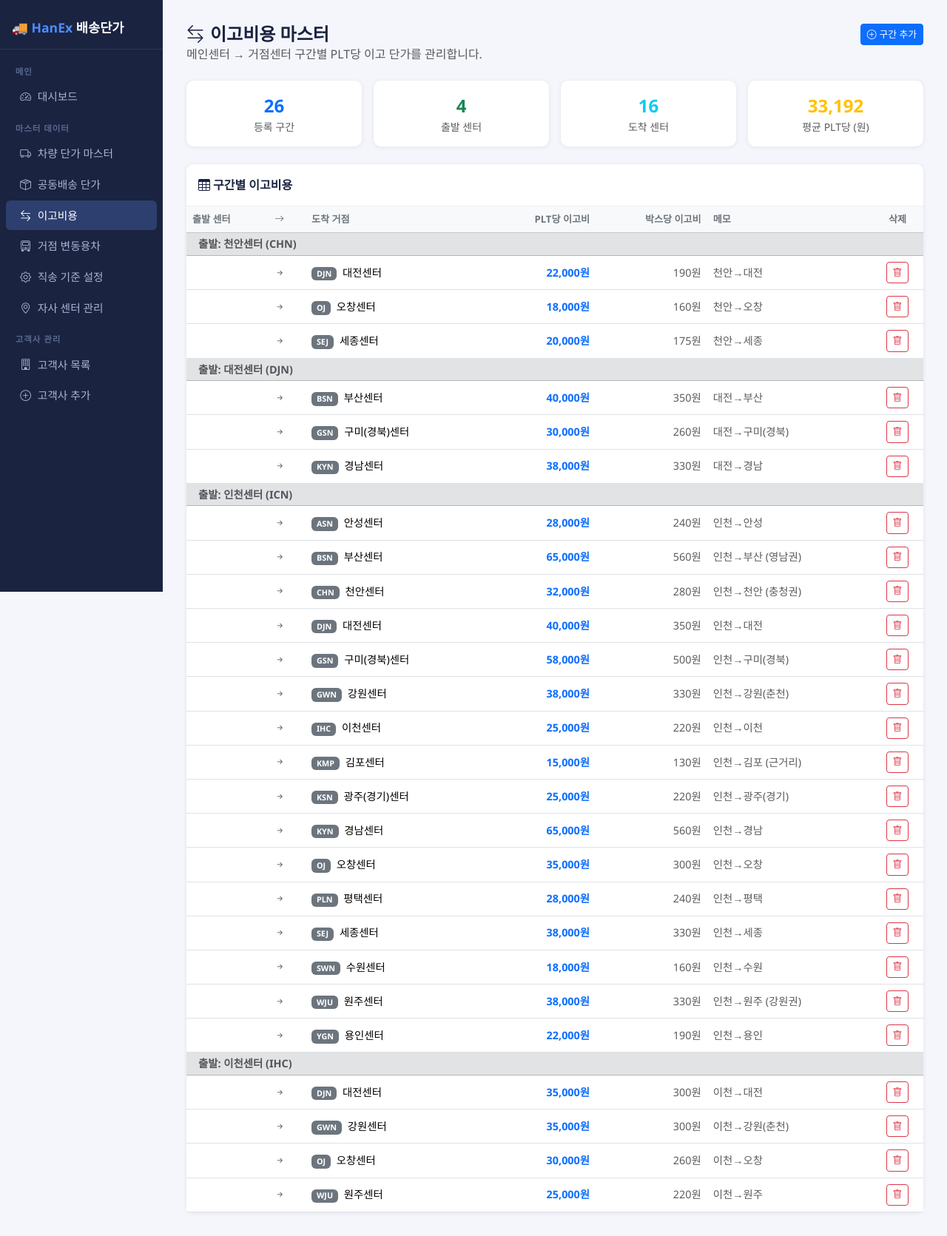
After one commit to sangjin94/hanex_deliverycost, a Flask app: page /masters/transfer in a window 1280 px wide. The commit adds this page. Shown: the whole page at 74% size. Run offline with Flask 3, Linux system fonts and the light colour scheme.

Commit message:
feat: 이고비용 + 거점 변동용차 마스터 추가
- TransferRate 모델: 메인센터→거점센터 PLT당/박스당 이고비 (26개 구간 기본값)
- HubVehicleRate 모델: 거점센터 × 배송지구 × 차량종류 → 1회 운행단가 (98건 기본값)
  - 강원(춘천/강릉/속초 등), 원주, 부산, 경남, 구미, 대전, 오창 권역
- /masters/transfer: 이고비 구간 관리 (추가/삭제, 출발센터별 그룹뷰)
- /masters/hub-vehicle: 변동용차 단가 관리 (센터탭별 지구×차량 매트릭스)
- 사이드바에 이고비용, 거점변동용차 메뉴 추가

Co-Authored-By: Claude Sonnet 4.6 <noreply@anthropic.com>

```diff
--- a/app.py
+++ b/app.py
@@ -11,7 +11,8 @@ from flask import (
 from models import (
     db, Customer, VehicleRate, VehicleCapacity, SurchargeRule,
     JointDeliveryRate, SystemConfig, ProductMaster, StoreMaster,
-    ShippingHistory, CalculationResult, OurCenter
+    ShippingHistory, CalculationResult, OurCenter,
+    TransferRate, HubVehicleRate
 )
 from calculator import (
     calculate_from_history, summarize_results,
@@ -970,8 +971,174 @@ def _seed_centers():
         db.session.commit()
 
 
+# ── 이고비용 기본 데이터 (메인센터 → 거점센터, PLT당) ────────────────────────
+# 거리 기준: 근거리(~100km) 20,000 / 중거리(~200km) 35,000 / 원거리(200km+) 60,000
+INITIAL_TRANSFER_RATES = [
+    # (from, to, plt단가, box단가, 메모)
+    ('ICN', 'KMP',  15000, 130, '인천→김포 (근거리)'),
+    ('ICN', 'SWN',  18000, 160, '인천→수원'),
+    ('ICN', 'YGN',  22000, 190, '인천→용인'),
+    ('ICN', 'IHC',  25000, 220, '인천→이천'),
+    ('ICN', 'KSN',  25000, 220, '인천→광주(경기)'),
+    ('ICN', 'ASN',  28000, 240, '인천→안성'),
+    ('ICN', 'PLN',  28000, 240, '인천→평택'),
+    ('ICN', 'WJU',  38000, 330, '인천→원주 (강원권)'),
+    ('ICN', 'GWN',  38000, 330, '인천→강원(춘천)'),
+    ('ICN', 'CHN',  32000, 280, '인천→천안 (충청권)'),
+    ('ICN', 'OJ',   35000, 300, '인천→오창'),
+    ('ICN', 'SEJ',  38000, 330, '인천→세종'),
+    ('ICN', 'DJN',  40000, 350, '인천→대전'),
+    ('ICN', 'BSN',  65000, 560, '인천→부산 (영남권)'),
+    ('ICN', 'KYN',  65000, 560, '인천→경남'),
+    ('ICN', 'GSN',  58000, 500, '인천→구미(경북)'),
+    # 이천 기준 (수도권 동부 메인)
+    ('IHC', 'WJU',  25000, 220, '이천→원주'),
+    ('IHC', 'GWN',  35000, 300, '이천→강원(춘천)'),
+    ('IHC', 'OJ',   30000, 260, '이천→오창'),
+    ('IHC', 'DJN',  35000, 300, '이천→대전'),
+    # 천안 기준 (충청 메인)
+    ('CHN', 'OJ',   18000, 160, '천안→오창'),
+    ('CHN', 'SEJ',  20000, 175, '천안→세종'),
+    ('CHN', 'DJN',  22000, 190, '천안→대전'),
+    # 대전 기준 (충청 거점→영남)
+    ('DJN', 'BSN',  40000, 350, '대전→부산'),
+    ('DJN', 'KYN',  38000, 330, '대전→경남'),
+    ('DJN', 'GSN',  30000, 260, '대전→구미(경북)'),
+]
+
+# ── 거점 변동용차 기본 데이터 ─────────────────────────────────────────────────
+# 차량: 1톤 / 2.5톤 / 5톤 (변동용차 주력 사이즈)
+# 지구별 1회 왕복 단가 (배송 건수·거리 고려한 적정 금액)
+INITIAL_HUB_VEHICLE_RATES = [
+    # (센터코드, 배송지구, 차량종류, 단가)
+    # ── 강원센터 (춘천 기준) ──
+    ('GWN', '춘천시',  '1톤',   85000),
+    ('GWN', '춘천시',  '2.5톤', 160000),
+    ('GWN', '춘천시',  '5톤',   300000),
+    ('GWN', '화천군',  '1톤',   110000),
+    ('GWN', '화천군',  '2.5톤', 200000),
+    ('GWN', '화천군',  '5톤',   380000),
+    ('GWN', '양구군',  '1톤',   120000),
+    ('GWN', '양구군',  '2.5톤', 210000),
+    ('GWN', '인제군',  '1톤',   140000),
+    ('GWN', '인제군',  '2.5톤', 240000),
+    ('GWN', '홍천군',  '1톤',   100000),
+    ('GWN', '홍천군',  '2.5톤', 185000),
+    ('GWN', '속초시',  '1톤',   160000),
+    ('GWN', '속초시',  '2.5톤', 290000),
+    ('GWN', '속초시',  '5톤',   550000),
+    ('GWN', '강릉시',  '1톤',   200000),
+    ('GWN', '강릉시',  '2.5톤', 360000),
+    ('GWN', '강릉시',  '5톤',   680000),
+    ('GWN', '고성군',  '1톤',   180000),
+    ('GWN', '고성군',  '2.5톤', 320000),
+    # ── 원주센터 ──
+    ('WJU', '원주시',  '1톤',   80000),
+    ('WJU', '원주시',  '2.5톤', 150000),
+    ('WJU', '원주시',  '5톤',   280000),
+    ('WJU', '횡성군',  '1톤',   110000),
+    ('WJU', '횡성군',  '2.5톤', 200000),
+    ('WJU', '영월군',  '1톤',   140000),
+    ('WJU', '영월군',  '2.5톤', 250000),
+    ('WJU', '평창군',  '1톤',   130000),
+    ('WJU', '평창군',  '2.5톤', 230000),
+    ('WJU', '정선군',  '1톤',   160000),
+    ('WJU', '정선군',  '2.5톤', 280000),
+    ('WJU', '태백시',  '1톤',   200000),
+    ('WJU', '태백시',  '2.5톤', 350000),
+    ('WJU', '삼척시',  '1톤',   230000),
+    ('WJU', '삼척시',  '2.5톤', 400000),
+    # ── 부산센터 ──
+    ('BSN', '부산 동부',  '1톤',   90000),
+    ('BSN', '부산 동부',  '2.5톤', 170000),
+    ('BSN', '부산 동부',  '5톤',   320000),
+    ('BSN', '부산 서부',  '1톤',   85000),
+    ('BSN', '부산 서부',  '2.5톤', 160000),
+    ('BSN', '부산 서부',  '5톤',   300000),
+    ('BSN', '부산 북부',  '1톤',   95000),
+    ('BSN', '부산 북부',  '2.5톤', 175000),
+    ('BSN', '김해시',     '1톤',   100000),
+    ('BSN', '김해시',     '2.5톤', 185000),
+    ('BSN', '김해시',     '5톤',   350000),
+    ('BSN', '양산시',     '1톤',   110000),
+    ('BSN', '양산시',     '2.5톤', 200000),
+    # ── 경남센터 (함안) ──
+    ('KYN', '함안군',  '1톤',   80000),
+    ('KYN', '함안군',  '2.5톤', 150000),
+    ('KYN', '창원시',  '1톤',   100000),
+    ('KYN', '창원시',  '2.5톤', 185000),
+    ('KYN', '창원시',  '5톤',   350000),
+    ('KYN', '진주시',  '1톤',   120000),
+    ('KYN', '진주시',  '2.5톤', 220000),
+    ('KYN', '진주시',  '5톤',   420000),
+    ('KYN', '고성군',  '1톤',   130000),
+    ('KYN', '고성군',  '2.5톤', 230000),
+    ('KYN', '통영시',  '1톤',   150000),
+    ('KYN', '통영시',  '2.5톤', 270000),
+    ('KYN', '거제시',  '1톤',   170000),
+    ('KYN', '거제시',  '2.5톤', 300000),
+    # ── 구미센터 (경북) ──
+    ('GSN', '구미시',  '1톤',   80000),
+    ('GSN', '구미시',  '2.5톤', 150000),
+    ('GSN', '구미시',  '5톤',   280000),
+    ('GSN', '칠곡군',  '1톤',   90000),
+    ('GSN', '칠곡군',  '2.5톤', 165000),
+    ('GSN', '성주군',  '1톤',   100000),
+    ('GSN', '성주군',  '2.5톤', 185000),
+    ('GSN', '김천시',  '1톤',   110000),
+    ('GSN', '김천시',  '2.5톤', 200000),
+    ('GSN', '상주시',  '1톤',   130000),
+    ('GSN', '상주시',  '2.5톤', 230000),
+    ('GSN', '안동시',  '1톤',   170000),
+    ('GSN', '안동시',  '2.5톤', 300000),
+    ('GSN', '포항시',  '1톤',   180000),
+    ('GSN', '포항시',  '2.5톤', 320000),
+    ('GSN', '포항시',  '5톤',   600000),
+    # ── 대전센터 (충청 거점) ──
+    ('DJN', '대전시',  '1톤',   80000),
+    ('DJN', '대전시',  '2.5톤', 150000),
+    ('DJN', '대전시',  '5톤',   280000),
+    ('DJN', '논산시',  '1톤',   100000),
+    ('DJN', '논산시',  '2.5톤', 185000),
+    ('DJN', '공주시',  '1톤',   110000),
+    ('DJN', '공주시',  '2.5톤', 200000),
+    ('DJN', '계룡시',  '1톤',   90000),
+    ('DJN', '계룡시',  '2.5톤', 165000),
+    # ── 오창센터 (청주 거점) ──
+    ('OJ',  '청주시',  '1톤',   80000),
+    ('OJ',  '청주시',  '2.5톤', 150000),
+    ('OJ',  '청주시',  '5톤',   280000),
+    ('OJ',  '증평군',  '1톤',   95000),
+    ('OJ',  '증평군',  '2.5톤', 175000),
+    ('OJ',  '진천군',  '1톤',   100000),
+    ('OJ',  '진천군',  '2.5톤', 185000),
+    ('OJ',  '음성군',  '1톤',   105000),
+    ('OJ',  '음성군',  '2.5톤', 190000),
+    ('OJ',  '충주시',  '1톤',   130000),
+    ('OJ',  '충주시',  '2.5톤', 230000),
+]
+
+
+def _seed_transfer_and_hub():
+    if TransferRate.query.count() == 0:
+        for from_c, to_c, plt_cost, box_cost, memo in INITIAL_TRANSFER_RATES:
+            db.session.add(TransferRate(
+                from_center_code=from_c, to_center_code=to_c,
+                cost_per_plt=plt_cost, cost_per_box=box_cost, memo=memo
+            ))
+    if HubVehicleRate.query.count() == 0:
+        for code, zone, vtype, price in INITIAL_HUB_VEHICLE_RATES:
+            db.session.add(HubVehicleRate(
+                center_code=code, delivery_zone=zone,
+                vehicle_type=vtype, unit_price=price
+            ))
+    db.session.commit()
+
+
 with app.app_context():
     _seed_centers()
+    db.create_all()
+    _seed_transfer_and_hub()
 
 
 @app.route('/centers')
@@ -1039,5 +1206,127 @@ def center_toggle_hub(ctr_id):
     return redirect(url_for('center_list'))
 
 
+# ─── 이고비용 마스터 ────────────────────────────────────────────────────────────
+
+@app.route('/masters/transfer')
+def transfer_master():
+    rates = TransferRate.query.order_by(
+        TransferRate.from_center_code, TransferRate.to_center_code
+    ).all()
+    centers = OurCenter.query.order_by(OurCenter.sort_order).all()
+    center_map = {c.center_code: c.center_name for c in centers}
+    return render_template('masters/transfer.html', rates=rates, centers=centers, center_map=center_map)
+
+
+@app.route('/masters/transfer/add', methods=['POST'])
+def transfer_rate_add():
+    from_c  = request.form.get('from_center_code', '').strip()
+    to_c    = request.form.get('to_center_code', '').strip()
+    plt_s   = request.form.get('cost_per_plt', '').replace(',', '').strip()
+    box_s   = request.form.get('cost_per_box', '').replace(',', '').strip()
+    memo    = request.form.get('memo', '').strip()
+    if not from_c or not to_c or not plt_s:
+        flash('출발·도착 센터와 PLT당 이고비는 필수입니다.', 'danger')
+        return redirect(url_for('transfer_master'))
+    if from_c == to_c:
+        flash('출발과 도착 센터가 같을 수 없습니다.', 'danger')
+        return redirect(url_for('transfer_master'))
+    try:
+        plt_cost = int(plt_s)
+        box_cost = int(box_s) if box_s else None
+        existing = TransferRate.query.filter_by(from_center_code=from_c, to_center_code=to_c).first()
+        if existing:
+            existing.cost_per_plt = plt_cost
+            existing.cost_per_box = box_cost
+            existing.memo = memo
+            flash(f'이고비 [{from_c}→{to_c}] 업데이트', 'success')
+        else:
+            db.session.add(TransferRate(
+                from_center_code=from_c, to_center_code=to_c,
+                cost_per_plt=plt_cost, cost_per_box=box_cost, memo=memo
+            ))
+            flash(f'이고비 [{from_c}→{to_c}] 추가', 'success')
+        db.session.commit()
+    except Exception as e:
+        db.session.rollback()
+        flash(f'오류: {e}', 'danger')
+    return redirect(url_for('transfer_master'))
+
+
+@app.route('/masters/transfer/<int:rid>/delete', methods=['POST'])
+def transfer_rate_delete(rid):
+    r = TransferRate.query.get_or_404(rid)
+    label = f'{r.from_center_code}→{r.to_center_code}'
+    db.session.delete(r)
+    db.session.commit()
+    flash(f'[{label}] 이고비 삭제', 'warning')
+    return redirect(url_for('transfer_master'))
+
+
+# ─── 거점 변동용차 비용 마스터 ──────────────────────────────────────────────────
+
+@app.route('/masters/hub-vehicle')
+def hub_vehicle_master():
+    rates = HubVehicleRate.query.order_by(
+        HubVehicleRate.center_code, HubVehicleRate.delivery_zone, HubVehicleRate.vehicle_type
+    ).all()
+    centers = OurCenter.query.order_by(OurCenter.sort_order).all()
+    center_map = {c.center_code: c.center_name for c in centers}
+
+    # 거점별 그룹핑
+    by_center = {}
+    for r in rates:
+        by_center.setdefault(r.center_code, []).append(r)
+
+    # 차량 종류 목록
+    vehicle_types = [c.vehicle_type for c in VehicleCapacity.query.order_by(VehicleCapacity.sort_order).all()]
+
+    return render_template('masters/hub_vehicle.html',
+                           by_center=by_center, centers=centers,
+                           center_map=center_map, vehicle_types=vehicle_types)
+
+
+@app.route('/masters/hub-vehicle/add', methods=['POST'])
+def hub_vehicle_rate_add():
+    code   = request.form.get('center_code', '').strip()
+    zone   = request.form.get('delivery_zone', '').strip()
+    vtype  = request.form.get('vehicle_type', '').strip()
+    price_s = request.form.get('unit_price', '').replace(',', '').strip()
+    memo   = request.form.get('memo', '').strip()
+    if not code or not zone or not vtype or not price_s:
+        flash('센터·배송지구·차량종류·단가는 필수입니다.', 'danger')
+        return redirect(url_for('hub_vehicle_master'))
+    try:
+        price = int(price_s)
+        existing = HubVehicleRate.query.filter_by(
+            center_code=code, delivery_zone=zone, vehicle_type=vtype
+        ).first()
+        if existing:
+            existing.unit_price = price
+            existing.memo = memo
+            flash(f'[{code}] {zone} {vtype} 단가 업데이트', 'success')
+        else:
+            db.session.add(HubVehicleRate(
+                center_code=code, delivery_zone=zone,
+                vehicle_type=vtype, unit_price=price, memo=memo
+            ))
+            flash(f'[{code}] {zone} {vtype} 단가 추가', 'success')
+        db.session.commit()
+    except Exception as e:
+        db.session.rollback()
+        flash(f'오류: {e}', 'danger')
+    return redirect(url_for('hub_vehicle_master'))
+
+
+@app.route('/masters/hub-vehicle/<int:rid>/delete', methods=['POST'])
+def hub_vehicle_rate_delete(rid):
+    r = HubVehicleRate.query.get_or_404(rid)
+    label = f'{r.center_code} {r.delivery_zone} {r.vehicle_type}'
+    db.session.delete(r)
+    db.session.commit()
+    flash(f'[{label}] 삭제', 'warning')
+    return redirect(url_for('hub_vehicle_master'))
+
+
 if __name__ == '__main__':
     app.run(debug=True, host='0.0.0.0', port=5000)
--- a/templates/base.html
+++ b/templates/base.html
@@ -48,6 +48,12 @@
     <a href="{{ url_for('joint_master') }}" class="nav-link {% if request.endpoint == 'joint_master' %}active{% endif %}">
       <i class="bi bi-box-seam"></i> 공동배송 단가
     </a>
+    <a href="{{ url_for('transfer_master') }}" class="nav-link {% if request.endpoint == 'transfer_master' %}active{% endif %}">
+      <i class="bi bi-arrow-left-right"></i> 이고비용
+    </a>
+    <a href="{{ url_for('hub_vehicle_master') }}" class="nav-link {% if request.endpoint == 'hub_vehicle_master' %}active{% endif %}">
+      <i class="bi bi-truck-front"></i> 거점 변동용차
+    </a>
     <a href="{{ url_for('settings') }}" class="nav-link {% if request.endpoint == 'settings' %}active{% endif %}">
       <i class="bi bi-gear"></i> 직송 기준 설정
     </a>
--- /dev/null
+++ b/templates/masters/transfer.html
@@ -0,0 +1,165 @@
+{% extends "base.html" %}
+{% block title %}이고비용 마스터{% endblock %}
+{% block content %}
+<div class="page-header d-flex justify-content-between align-items-start">
+  <div>
+    <h1><i class="bi bi-arrow-left-right me-2"></i>이고비용 마스터</h1>
+    <p class="text-muted mb-0">메인센터 → 거점센터 구간별 PLT당 이고 단가를 관리합니다.</p>
+  </div>
+  <button class="btn btn-primary btn-sm" data-bs-toggle="modal" data-bs-target="#addModal">
+    <i class="bi bi-plus-circle me-1"></i>구간 추가
+  </button>
+</div>
+
+<!-- 요약 카드 -->
+<div class="row g-3 mb-4">
+  <div class="col-md-3">
+    <div class="card p-3 text-center">
+      <div class="fw-bold fs-4 text-primary">{{ rates|length }}</div>
+      <div class="text-muted small">등록 구간</div>
+    </div>
+  </div>
+  <div class="col-md-3">
+    <div class="card p-3 text-center">
+      <div class="fw-bold fs-4 text-success">
+        {{ rates|map(attribute='from_center_code')|unique|list|length }}
+      </div>
+      <div class="text-muted small">출발 센터</div>
+    </div>
+  </div>
+  <div class="col-md-3">
+    <div class="card p-3 text-center">
+      <div class="fw-bold fs-4 text-info">
+        {{ rates|map(attribute='to_center_code')|unique|list|length }}
+      </div>
+      <div class="text-muted small">도착 센터</div>
+    </div>
+  </div>
+  <div class="col-md-3">
+    <div class="card p-3 text-center">
+      {% if rates %}
+      <div class="fw-bold fs-4 text-warning">
+        {{ '{:,}'.format((rates|map(attribute='cost_per_plt')|sum // rates|length)|int) }}
+      </div>
+      {% else %}
+      <div class="fw-bold fs-4 text-muted">-</div>
+      {% endif %}
+      <div class="text-muted small">평균 PLT당 (원)</div>
+    </div>
+  </div>
+</div>
+
+<!-- 이고비 테이블 -->
+<div class="card">
+  <div class="card-header py-3"><i class="bi bi-table me-1"></i>구간별 이고비용</div>
+  <div class="card-body p-0">
+    {% if rates %}
+    <div class="table-responsive">
+      <table class="table table-hover mb-0" style="font-size:.9rem">
+        <thead class="table-light">
+          <tr>
+            <th>출발 센터</th>
+            <th><i class="bi bi-arrow-right"></i></th>
+            <th>도착 거점</th>
+            <th class="text-end">PLT당 이고비</th>
+            <th class="text-end">박스당 이고비</th>
+            <th>메모</th>
+            <th class="text-center" style="width:70px">삭제</th>
+          </tr>
+        </thead>
+        <tbody>
+        {% set current_from = namespace(code='') %}
+        {% for r in rates %}
+        {% if r.from_center_code != current_from.code %}
+        {% set current_from.code = r.from_center_code %}
+        <tr class="table-secondary">
+          <td colspan="7" class="small fw-bold text-muted py-1 ps-3">
+            출발: {{ center_map.get(r.from_center_code, r.from_center_code) }} ({{ r.from_center_code }})
+          </td>
+        </tr>
+        {% endif %}
+        <tr>
+          <td></td>
+          <td class="text-muted"><i class="bi bi-arrow-right-short"></i></td>
+          <td>
+            <span class="badge bg-secondary me-1">{{ r.to_center_code }}</span>
+            {{ center_map.get(r.to_center_code, r.to_center_code) }}
+          </td>
+          <td class="text-end fw-semibold text-primary">{{ '{:,}'.format(r.cost_per_plt) }}원</td>
+          <td class="text-end text-muted">{{ '{:,}'.format(r.cost_per_box) + '원' if r.cost_per_box else '-' }}</td>
+          <td class="text-muted small">{{ r.memo or '' }}</td>
+          <td class="text-center">
+            <form method="POST" action="{{ url_for('transfer_rate_delete', rid=r.id) }}"
+                  onsubmit="return confirmDelete('이 구간 이고비를 삭제합니다.')">
+              <button class="btn btn-outline-danger btn-sm"><i class="bi bi-trash"></i></button>
+            </form>
+          </td>
+        </tr>
+        {% endfor %}
+        </tbody>
+      </table>
+    </div>
+    {% else %}
+    <div class="text-center text-muted py-5">
+      <i class="bi bi-arrow-left-right fs-1 d-block mb-3 opacity-25"></i>
+      등록된 이고비 구간이 없습니다.
+    </div>
+    {% endif %}
+  </div>
+</div>
+
+<!-- 추가 모달 -->
+<div class="modal fade" id="addModal" tabindex="-1">
+  <div class="modal-dialog">
+    <div class="modal-content">
+      <div class="modal-header">
+        <h5 class="modal-title"><i class="bi bi-plus-circle me-2"></i>이고비 구간 추가 / 수정</h5>
+        <button type="button" class="btn-close" data-bs-dismiss="modal"></button>
+      </div>
+      <form method="POST" action="{{ url_for('transfer_rate_add') }}">
+        <div class="modal-body">
+          <div class="row g-3">
+            <div class="col-md-5">
+              <label class="form-label">출발 센터 <span class="text-danger">*</span></label>
+              <select name="from_center_code" class="form-select" required>
+                <option value="">선택</option>
+                {% for c in centers %}
+                <option value="{{ c.center_code }}">{{ c.center_name }} ({{ c.center_code }})</option>
+                {% endfor %}
+              </select>
+            </div>
+            <div class="col-md-2 d-flex align-items-end justify-content-center pb-1">
+              <i class="bi bi-arrow-right fs-4 text-muted"></i>
+            </div>
+            <div class="col-md-5">
+              <label class="form-label">도착 거점 <span class="text-danger">*</span></label>
+              <select name="to_center_code" class="form-select" required>
+                <option value="">선택</option>
+                {% for c in centers %}
+                <option value="{{ c.center_code }}">{{ c.center_name }} ({{ c.center_code }})</option>
+                {% endfor %}
+              </select>
+            </div>
+            <div class="col-md-6">
+              <label class="form-label">PLT당 이고비 (원) <span class="text-danger">*</span></label>
+              <input type="text" name="cost_per_plt" class="form-control" placeholder="예: 35,000" required>
+            </div>
+            <div class="col-md-6">
+              <label class="form-label">박스당 이고비 (원)</label>
+              <input type="text" name="cost_per_box" class="form-control" placeholder="예: 300">
+            </div>
+            <div class="col-12">
+              <label class="form-label">메모</label>
+              <input type="text" name="memo" class="form-control" placeholder="예: 인천→강원 (중거리)">
+            </div>
+          </div>
+        </div>
+        <div class="modal-footer">
+          <button type="button" class="btn btn-secondary" data-bs-dismiss="modal">취소</button>
+          <button type="submit" class="btn btn-primary">추가 / 수정</button>
+        </div>
+      </form>
+    </div>
+  </div>
+</div>
+{% endblock %}
```
Also changed, not shown: models.py (+32 -0 lines), templates/masters/hub_vehicle.html (added, +160 -0 lines).
